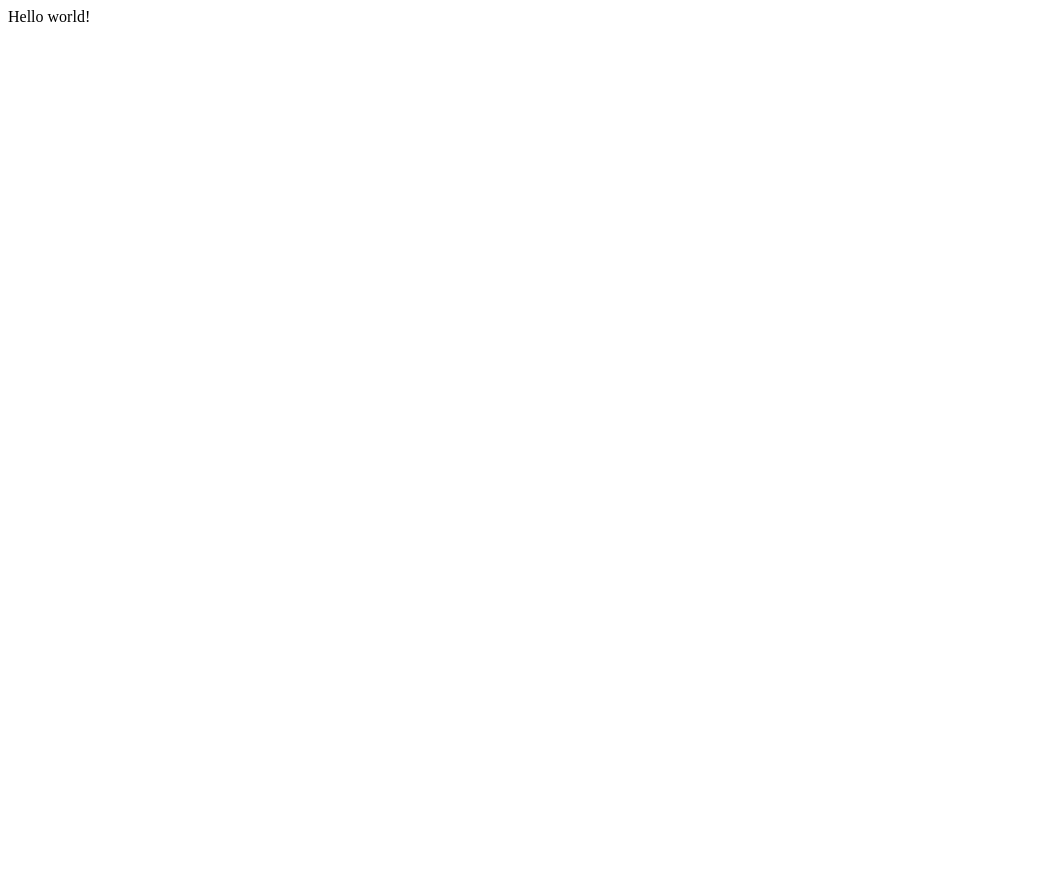
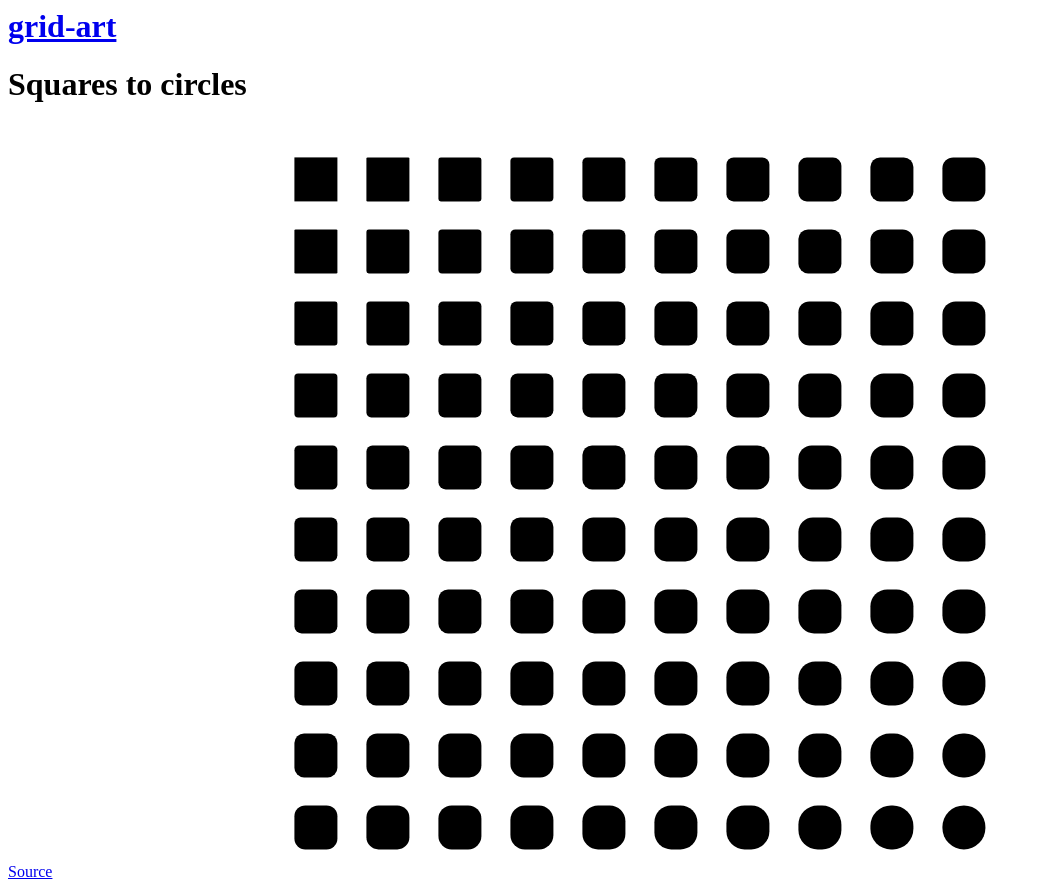
Before and after one commit to robertwatts/css-art, a Gatsby site: page / in a window 1280 px wide. Shown: the whole page, without its empty margins (0-1041 px from the left). Before the commit the page ends 800 px from the top, so only its background shows below. Built offline with nearby package versions, Linux system fonts and the light colour scheme; Gatsby itself is replaced by a stand-in of ours.

Commit message:
First commit with squares to circles

```diff
--- a/gatsby-config.js
+++ b/gatsby-config.js
@@ -1,9 +1,8 @@
-/**
- * Configure your Gatsby site with this file.
- *
- * See: https://www.gatsbyjs.org/docs/gatsby-config/
- */
-
 module.exports = {
-  /* Your site config here */
+  siteMetadata: {
+    title: `grid-art`,
+    description: ``,
+    author: `@rwatts_`,
+  },
+  plugins: [`gatsby-plugin-styled-components`],
 }
--- /dev/null
+++ b/src/components/header.js
@@ -0,0 +1,21 @@
+import { Link } from "gatsby"
+import PropTypes from "prop-types"
+import React from "react"
+
+const Header = ({ siteTitle }) => (
+  <header>
+    <h1 style={{ margin: 0 }}>
+      <Link to="/">{siteTitle}</Link>
+    </h1>
+  </header>
+)
+
+Header.propTypes = {
+  siteTitle: PropTypes.string,
+}
+
+Header.defaultProps = {
+  siteTitle: ``,
+}
+
+export default Header
--- /dev/null
+++ b/src/components/layout.js
@@ -0,0 +1,41 @@
+/**
+ * Layout component that queries for data
+ * with Gatsby's useStaticQuery component
+ *
+ * See: https://www.gatsbyjs.org/docs/use-static-query/
+ */
+
+import React from "react"
+import PropTypes from "prop-types"
+import { useStaticQuery, graphql } from "gatsby"
+
+import Header from "./header"
+//import "./layout.css"
+
+const Layout = ({ children }) => {
+  const data = useStaticQuery(graphql`
+    query SiteTitleQuery {
+      site {
+        siteMetadata {
+          title
+        }
+      }
+    }
+  `)
+
+  return (
+    <>
+      <Header siteTitle={data.site.siteMetadata.title} />
+      <main>{children}</main>
+      <footer>
+        <a href="https://github.com/robertwatts/grid-art">Source</a>
+      </footer>
+    </>
+  )
+}
+
+Layout.propTypes = {
+  children: PropTypes.node.isRequired,
+}
+
+export default Layout
--- a/src/pages/index.js
+++ b/src/pages/index.js
@@ -1,3 +1,64 @@
 import React from "react"
+import styled from "styled-components"
 
-export default () => <div>Hello world!</div>
+import Layout from "../components/layout"
+
+export default () => (
+  <Layout>
+    <h1>Squares to circles</h1>
+    <Grid>
+      {[...Array(100)].map((e, i) => (
+        <Cell className="cell" key={i}></Cell>
+      ))}
+    </Grid>
+  </Layout>
+)
+
+function circlifyCell(i, j) {
+  const child = i * 10 + j + 1;
+  const borderRadius = (i + j) * 2.8;
+  return `
+    &:nth-child(${child}) {
+      &:before {
+        border-radius: ${borderRadius}%;
+      }
+    }
+  `;
+}
+
+function squaresToCircles(cellCount) {
+  let str = '';
+  for (let i=0; i<cellCount; i++) {
+    for (let j=0; j<cellCount; j++) {
+      str += circlifyCell(i, j);
+    }
+  }
+  return str;
+ }
+
+const Grid = styled.div`
+  display: grid;
+  grid-template-columns: repeat(10, 1fr);
+  grid-template-rows: repeat(10, 1fr);
+  width: 90vh;
+  height: 90vh;
+  margin: 0 auto;
+  margin-top: 5vh;
+  background: white;
+`
+const Cell = styled.div`
+  position: relative;
+  overflow: visible;
+  &:before {
+    content: "";
+    display: block;
+    position: absolute;
+    background: black;
+    top: 50%;
+    left: 50%;
+    transform: translateX(-50%) translateY(-50%);
+    width: 60%;
+    height: 60%;
+  }
+  ${squaresToCircles(10)}
+`
```
Also changed, not shown: package.json (+11 -4 lines), 2 other files.
